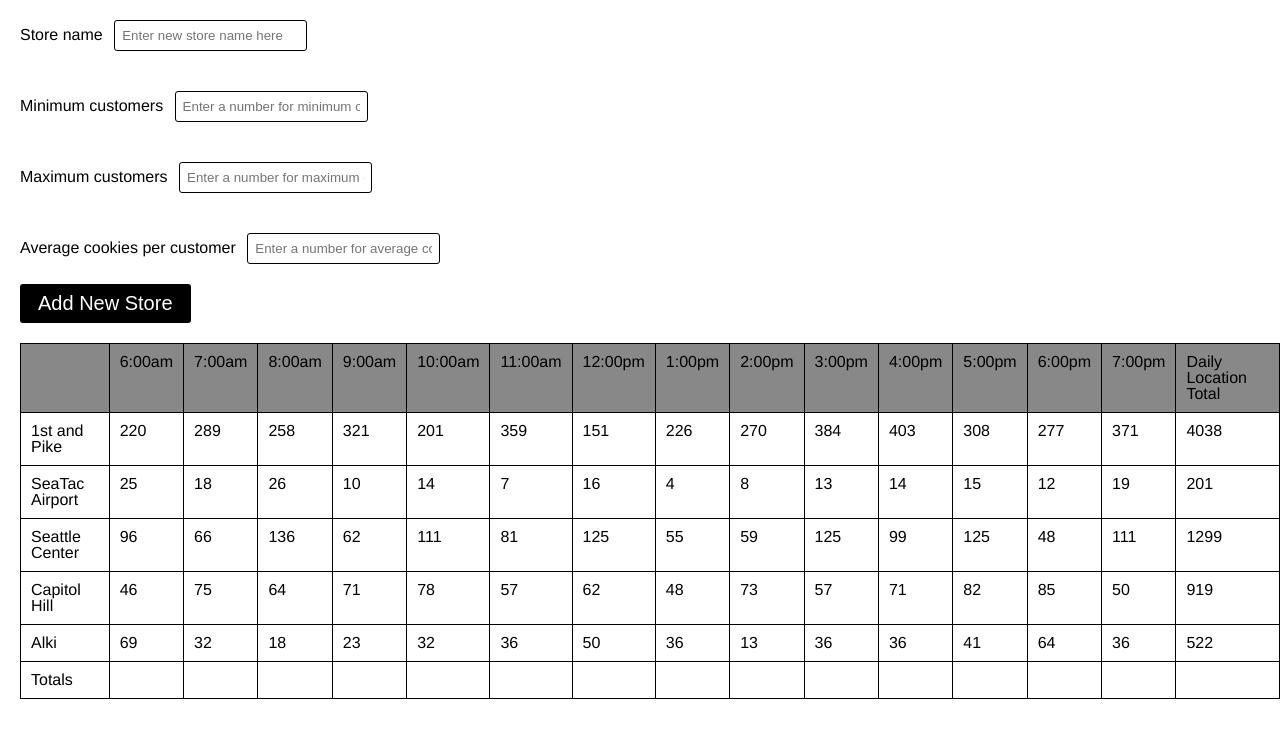
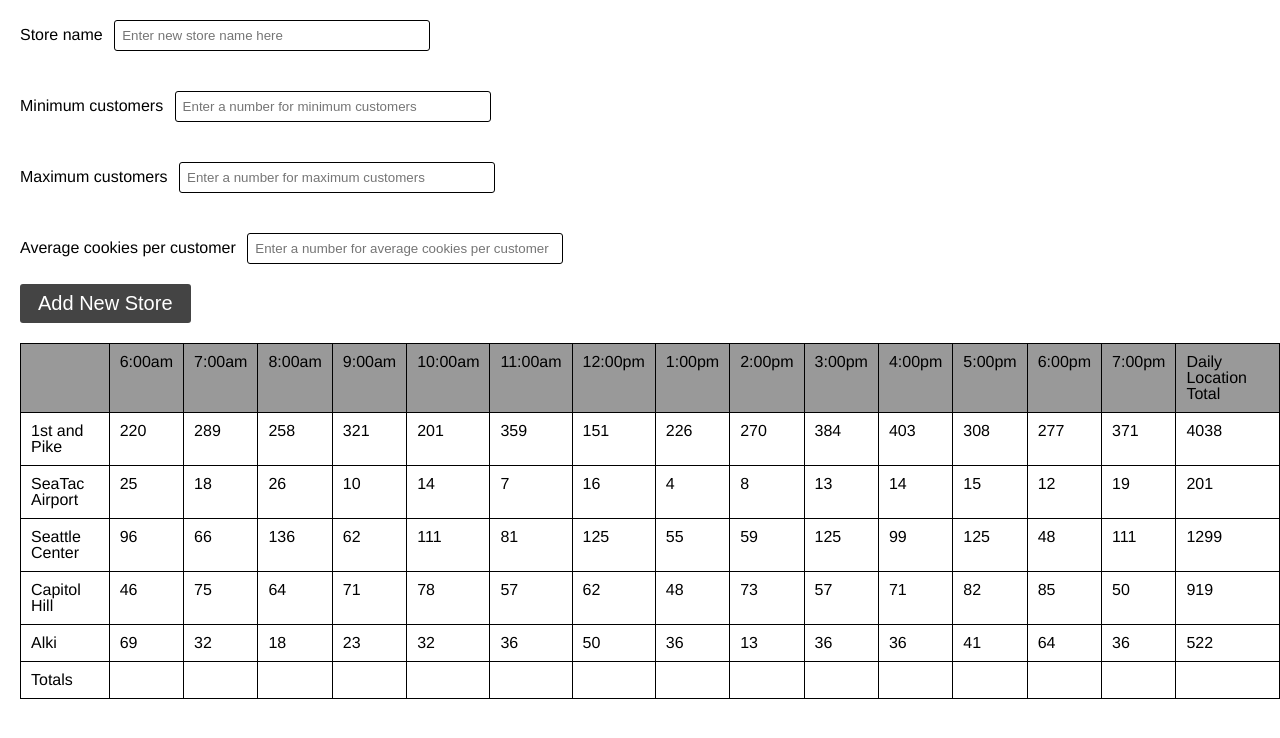
Before and after one commit to ratiphi/cookie-stand, a plain HTML site: page sales.html in a window 1280 px wide. Drawn offline with Linux system fonts and the light colour scheme; a web font is replaced by a local one.

Commit message:
modified style sheet

```diff
--- a/style.css
+++ b/style.css
@@ -18,6 +18,7 @@ input[type="text"] {
   margin-left: 7px;
   border: solid 1px #000;
   border-radius: 3px;
+  width: 300px;
 }
 
 input[type="text"]:focus {
@@ -30,7 +31,7 @@ button {
   margin-bottom: 20px;
   border: none;
   padding: 8px 18px;
-  background: #000;
+  background: #444;
   color: #fff;
   border-radius: 3px;
   cursor: pointer;
@@ -42,7 +43,7 @@ table {
 }
 
 thead {
-  background: #888;
+  background: #999;
 }
 
 td {
```
